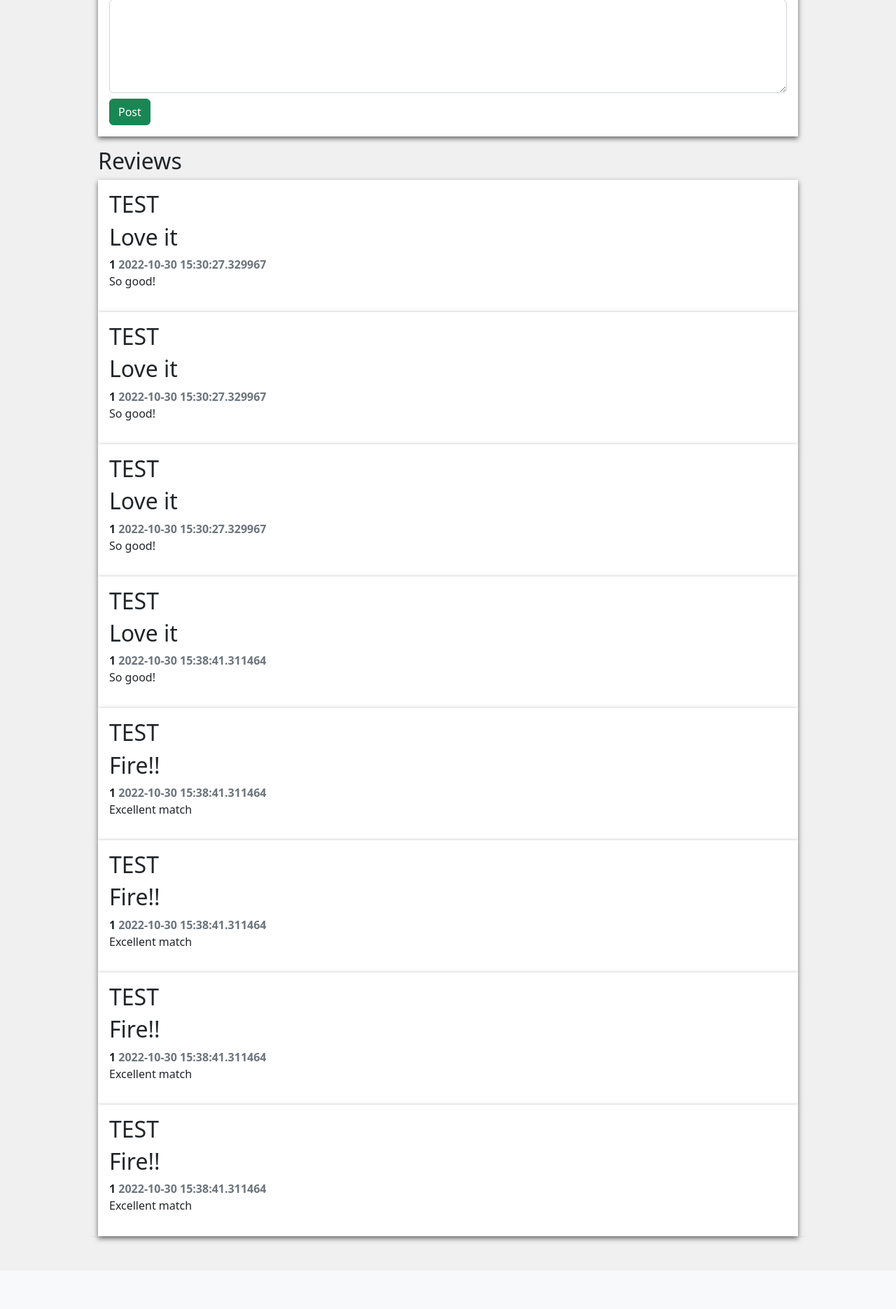
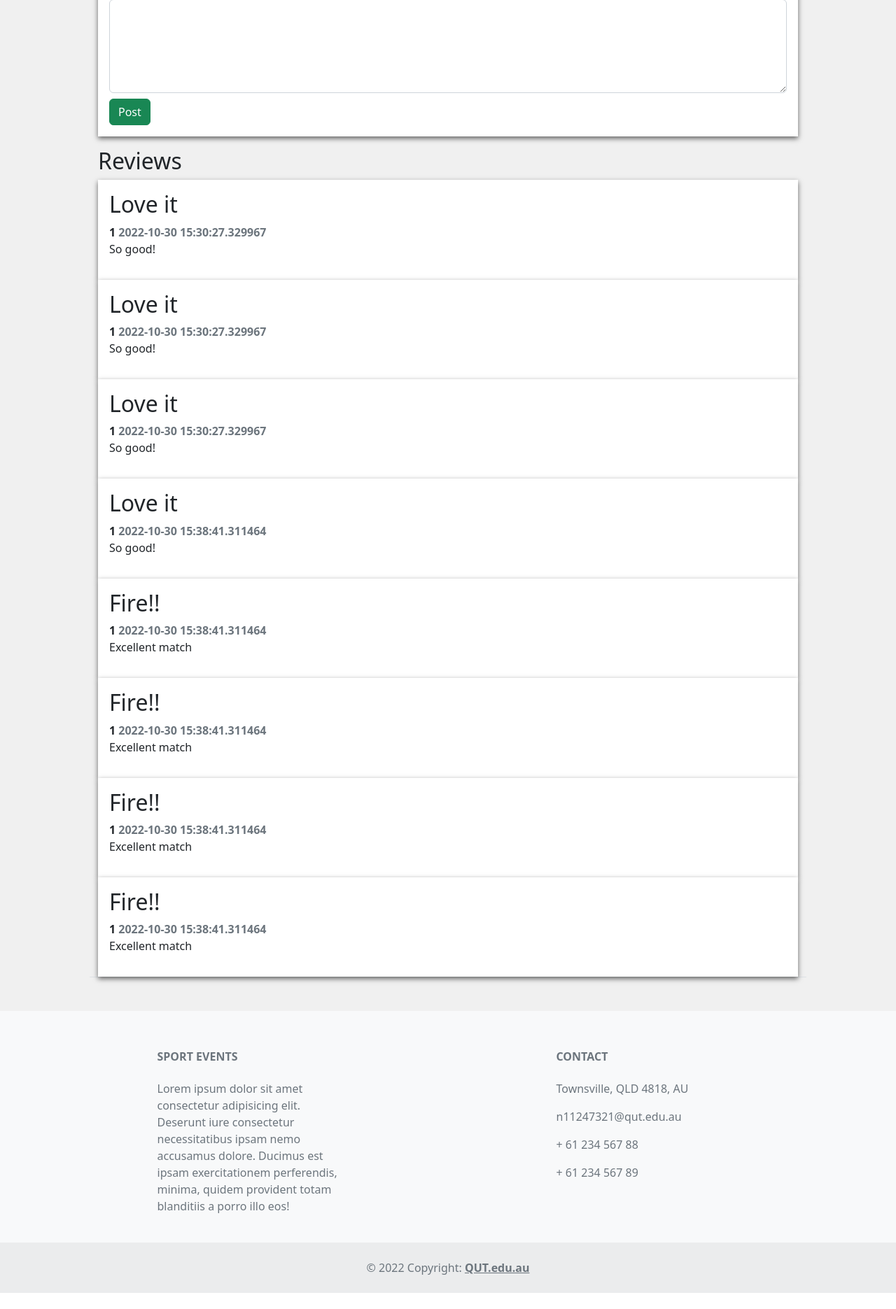
Before and after one commit to BlackHawkCH91/IAB207-Assessment3, a Flask app: page /events/1 in a window 1280 px wide. Shown: the part 1442-3313 px from the top of the page at 70% size. After the commit the page ends 3290 px from the top, so only its background shows below. Run offline with Flask 2, Linux system fonts and the light colour scheme; data comes from the database, SQL or seed files in the repository; both versions use the stored data as it was after the commit; some libraries are stand-ins or nearby versions.

Commit message:
Clearing debugging comments - Isaac

```diff
--- a/website/templates/event.html
+++ b/website/templates/event.html
@@ -149,7 +149,6 @@
 
             <div class="col-md-12">
                 <div class="p-3 review">
-                    <h2>TEST</h2>
                     <h2>{{ review.Title }}</h2>
                     <b>{{ review.User_id }} <span class="ml-2 text-muted">{{ review.CreatedAt }}</span></b>
                     <p>{{ review.Content }}</p>
```
Also changed, not shown: website/Events.sqlite.
